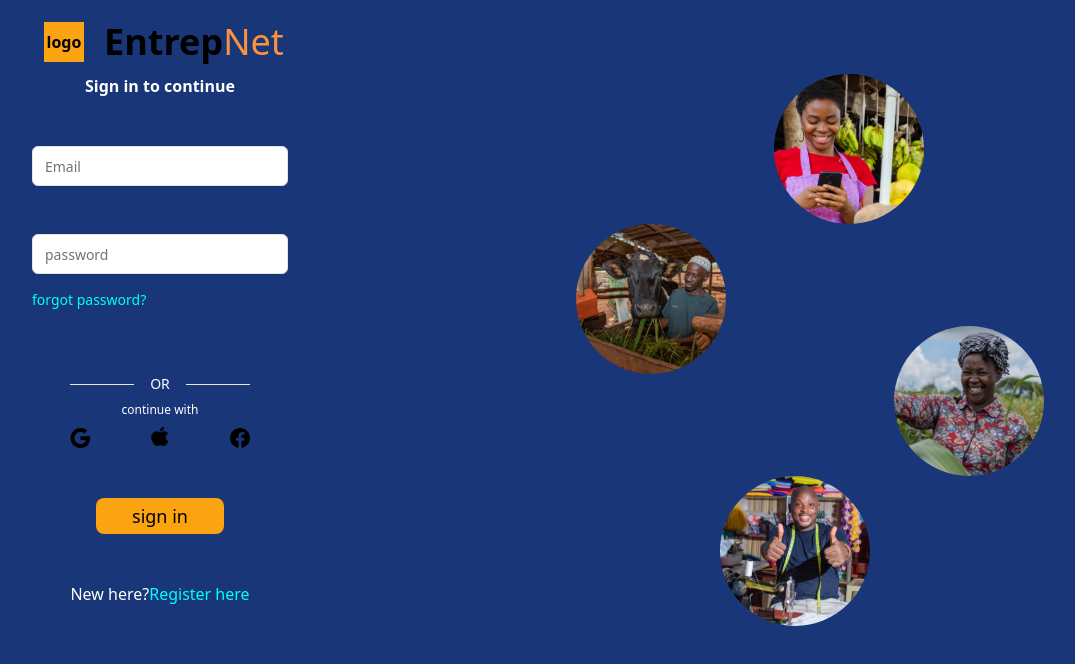
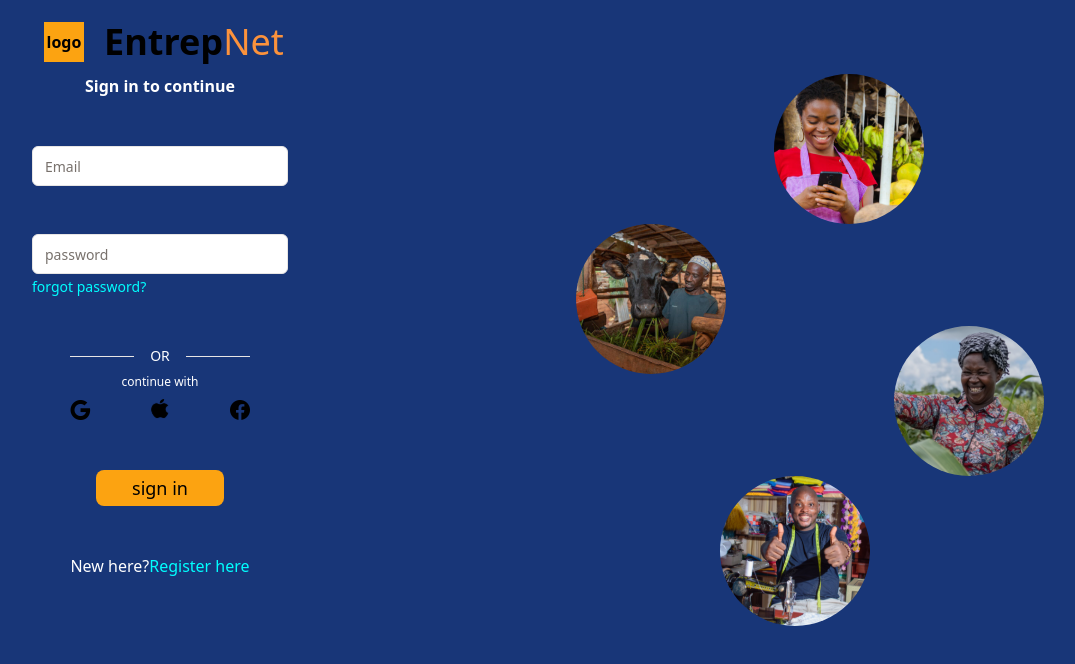
Before and after one commit to louissosthenes9/EntrepNet, a Next.js app in the folder frontend/: page /signin in a window 1280 px wide. Shown: the top 664 px of the page, without its empty margins (32-1107 px from the left). Built offline with nearby package versions, Linux system fonts and the light colour scheme.

Commit message:
fixed form error alignment

```diff
--- a/frontend/src/components/SignUpForm.jsx
+++ b/frontend/src/components/SignUpForm.jsx
@@ -62,9 +62,9 @@ export default function SignUpForm() {
             {formik.touched.password && formik.errors.password ? (
             <span className="text-sm font-light text-red-600">{formik.errors.password}</span>
           ) : null}
-            <a href="/forgot-password" className="text-[cyan] text-sm flex-end my-4">forgot password?</a>
+
          </div>
-
+         <a href="/forgot-password" className="text-[cyan] text-sm flex-end my-4">forgot password?</a>
           </div>
           <IconsBar />
           <Button text={"sign in"} />
```
